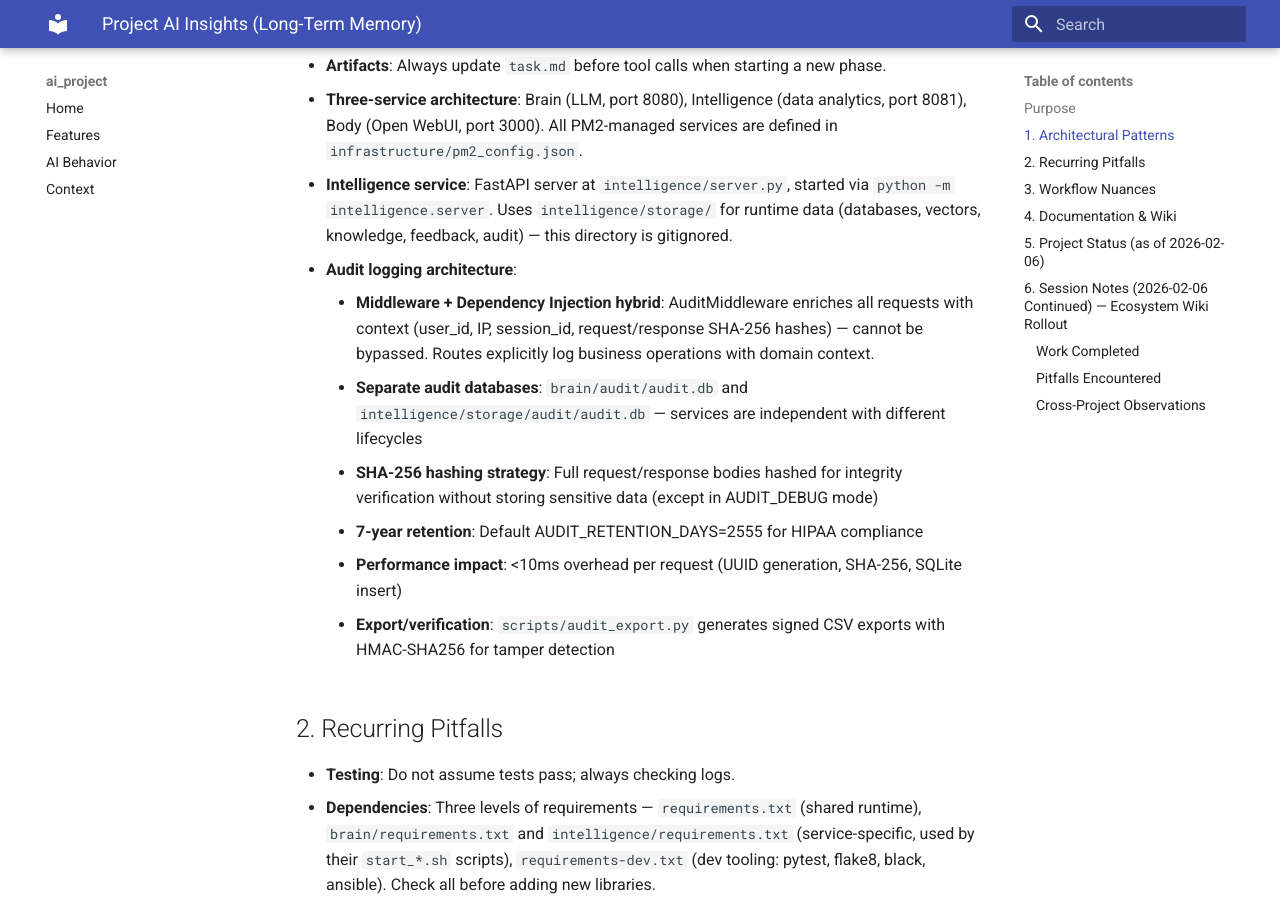
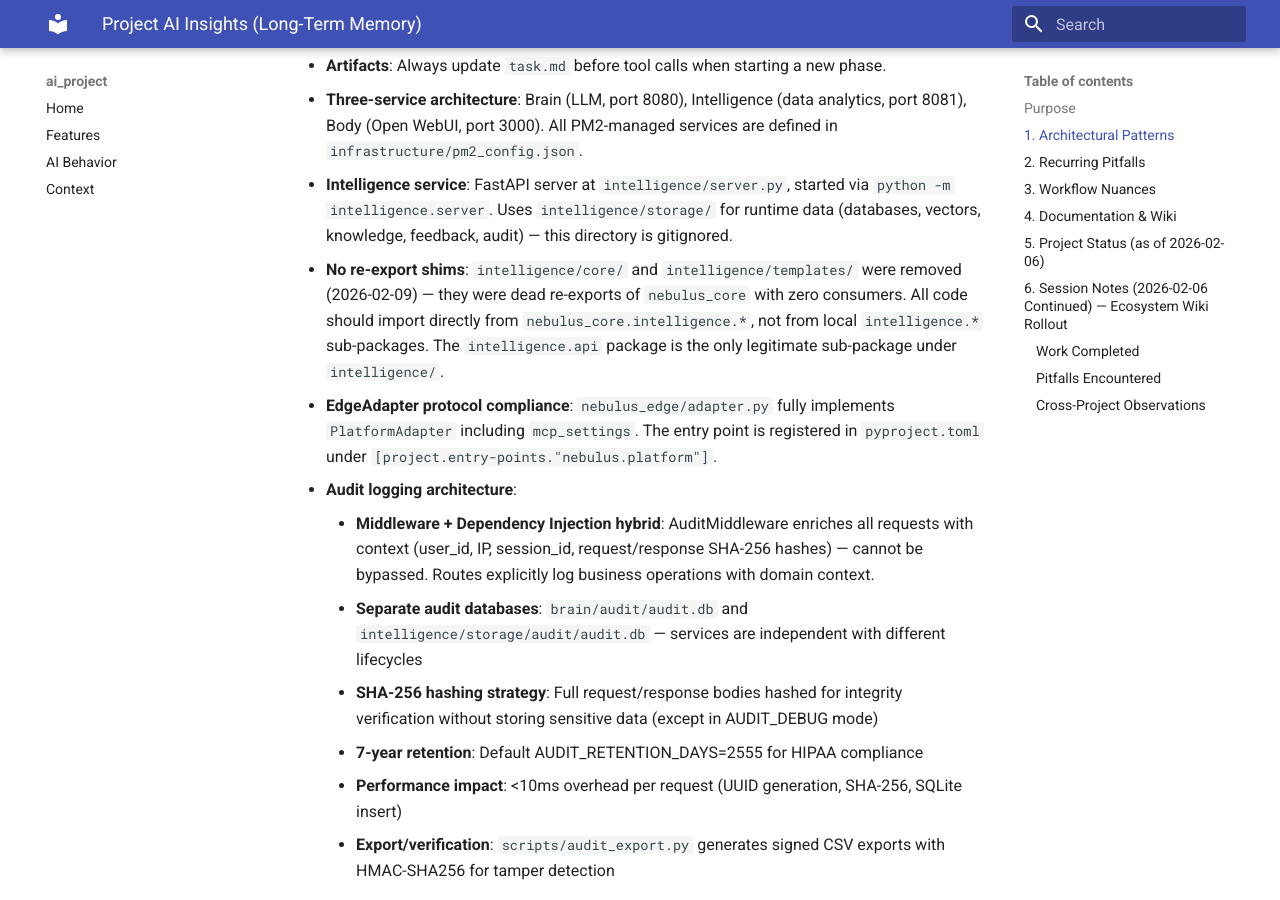
Before and after one commit to jlwestsr/nebulus-edge, an MkDocs documentation site: the page built from docs/AI_INSIGHTS.md, in a window 1280 px wide and 900 px high, scrolled down 345 px. Built offline with MkDocs 1.6.1 and Material for MkDocs 9.7.7, drawn with Linux system fonts in a browser that asks for light colours; some of the changed text lies outside the part shown.

Commit message:
docs: update AI_INSIGHTS.md with core refactoring notes
Record EdgeAdapter protocol completion, dead shim removal, and
import guidance so future agents don't recreate re-export shims.

Co-Authored-By: Claude Opus 4.6 <noreply@anthropic.com>

```diff
--- a/docs/AI_INSIGHTS.md
+++ b/docs/AI_INSIGHTS.md
@@ -8,6 +8,8 @@ This document serves as the **Long-Term Memory** for AI agents working on **Nebu
 *   **Artifacts**: Always update `task.md` before tool calls when starting a new phase.
 *   **Three-service architecture**: Brain (LLM, port 8080), Intelligence (data analytics, port 8081), Body (Open WebUI, port 3000). All PM2-managed services are defined in `infrastructure/pm2_config.json`.
 *   **Intelligence service**: FastAPI server at `intelligence/server.py`, started via `python -m intelligence.server`. Uses `intelligence/storage/` for runtime data (databases, vectors, knowledge, feedback, audit) — this directory is gitignored.
+*   **No re-export shims**: `intelligence/core/` and `intelligence/templates/` were removed (2026-02-09) — they were dead re-exports of `nebulus_core` with zero consumers. All code should import directly from `nebulus_core.intelligence.*`, not from local `intelligence.*` sub-packages. The `intelligence.api` package is the only legitimate sub-package under `intelligence/`.
+*   **EdgeAdapter protocol compliance**: `nebulus_edge/adapter.py` fully implements `PlatformAdapter` including `mcp_settings`. The entry point is registered in `pyproject.toml` under `[project.entry-points."nebulus.platform"]`.
 *   **Audit logging architecture**:
     - **Middleware + Dependency Injection hybrid**: AuditMiddleware enriches all requests with context (user_id, IP, session_id, request/response SHA-256 hashes) — cannot be bypassed. Routes explicitly log business operations with domain context.
     - **Separate audit databases**: `brain/audit/audit.db` and `intelligence/storage/audit/audit.db` — services are independent with different lifecycles
@@ -45,12 +47,13 @@ This document serves as the **Long-Term Memory** for AI agents working on **Nebu
 *   **Cross-project doc sync**: When a feature ships in any Nebulus project, update the corresponding wiki. Wiki repos are independent git repos — commit and push them separately from the main repo.
 
 ## 5. Project Status (as of 2026-02-06)
-*   **Phase 1 complete**: Brain, Intelligence, Body all operational. 211 tests passing.
+*   **Phase 1 complete**: Brain, Intelligence, Body all operational.
 *   **Audit logging shipped**: Middleware + route-level logging integrated into both Brain and Intelligence. PM2 config updated with `AUDIT_ENABLED`, `AUDIT_RETENTION_DAYS`, `AUDIT_DEBUG` environment variables.
 *   **Test count**: 211 total (196 existing + 4 middleware + 6 export + 5 integration audit).
 *   **Live-tested**: Uploaded CSV, ran SQL queries, verified audit DB entries, exported signed CSV, confirmed tamper detection. All working.
 *   **Compliance export CLI**: `scripts/audit_export.py` with `export` and `verify` subcommands. Generates CSV + `.sig` + `.meta.json` triplet.
 *   **Documentation complete**: README SEO-optimized for healthcare/legal/finance verticals. GitHub wikis created and pushed for all four ecosystem projects (edge, core, gantry, prime). CLAUDE.md and GEMINI.md updated with documentation sync rules.
+*   **Core refactoring complete (2026-02-09)**: EdgeAdapter now fully implements the PlatformAdapter protocol (added missing `mcp_settings` property). Removed dead re-export shims (`intelligence/core/__init__.py`, `intelligence/templates/__init__.py`) — nothing in the codebase imported from them. Updated `pyproject.toml` package discovery to match. 212 tests passing.
 *   **Next priorities**: Multi-user auth/RBAC, encrypted data at rest, automated compliance reporting, secure key management for HMAC signing.
 
 ## 6. Session Notes (2026-02-06 Continued) — Ecosystem Wiki Rollout
```
